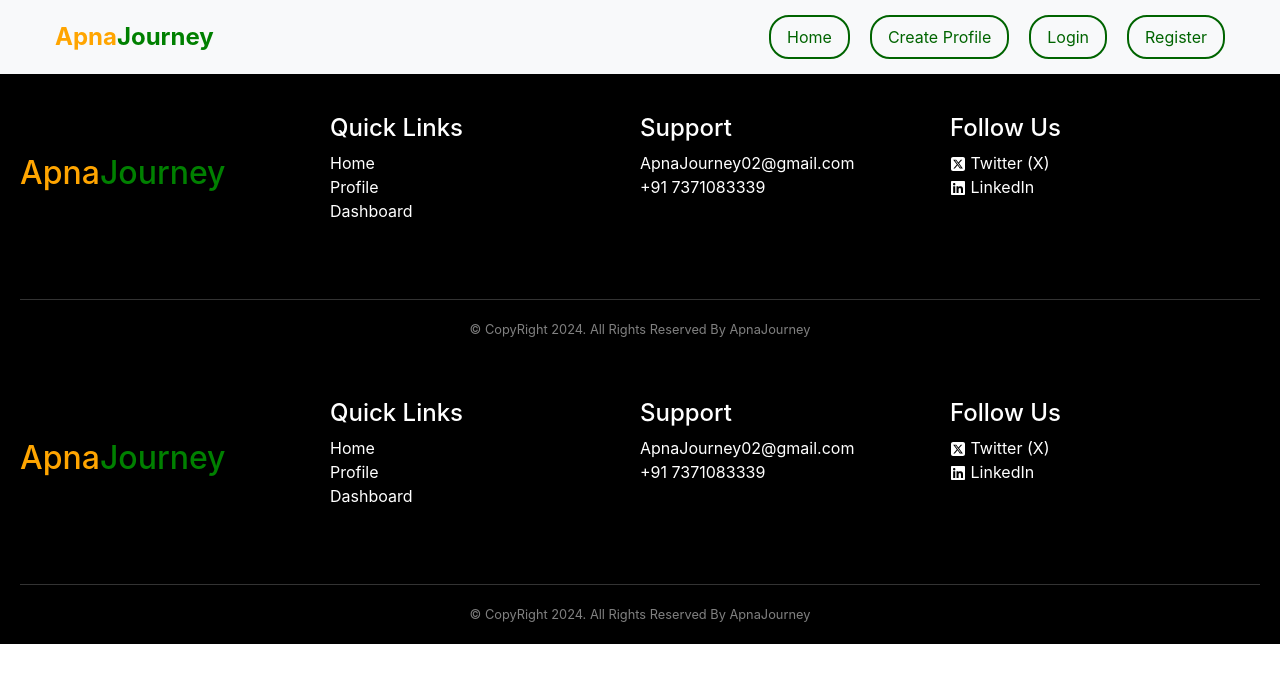
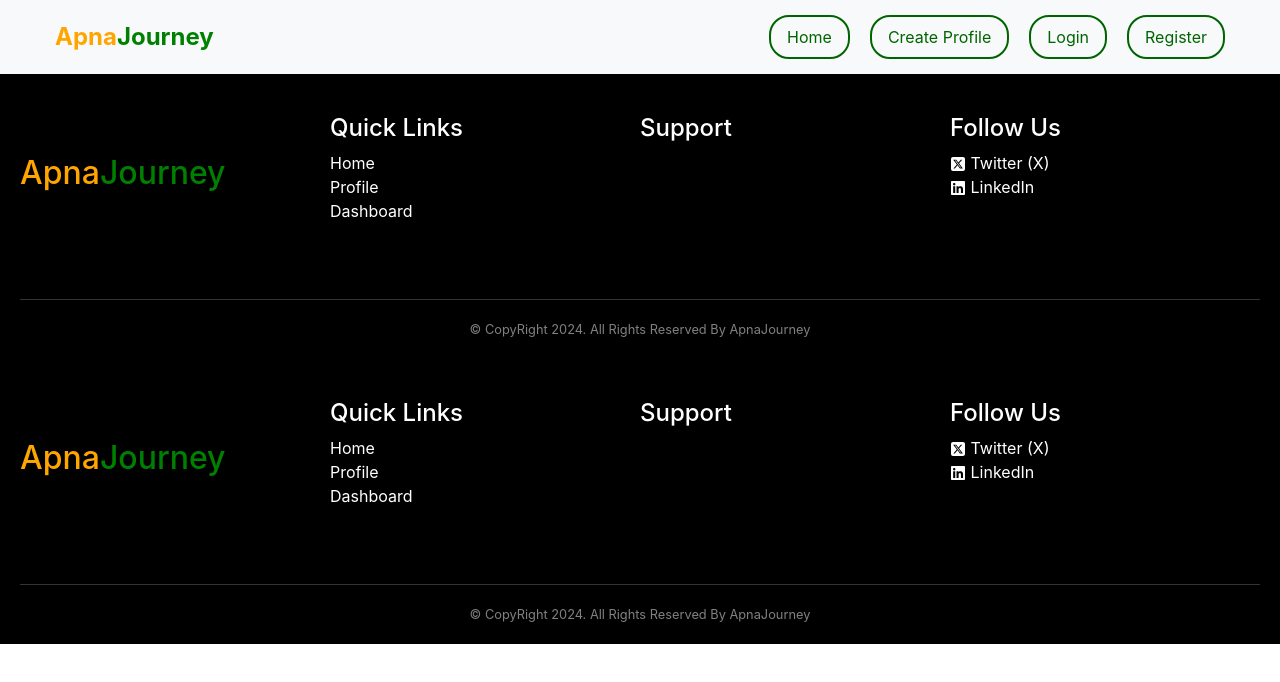
Before and after one commit to Apna-Journey/Apna1, a React (Create React App) app: page /footer in a window 1280 px wide. Shown: the top 682 px of the page. Built offline with nearby package versions, Linux system fonts and the light colour scheme.

Commit message:
No message

```diff
--- a/src/Component/Footer.jsx
+++ b/src/Component/Footer.jsx
@@ -56,8 +56,8 @@ const Footer = () => {
       <div style={sectionStyle}>
         <h4>Support</h4>
         <ul style={{ listStyle: 'none', padding: 0 }}>
-          <li>ApnaJourney02@gmail.com</li>
-          <li>+91 7371083339</li>
+          {/* <li>ApnaJourney02@gmail.com</li>
+          <li>+91 7371083339</li> */}
         </ul>
       </div>
 
@@ -70,7 +70,7 @@ const Footer = () => {
             </Link>
           </li>
           <li>
-            <Link to="https://www.linkedin.com/in/anandsingh76/" style={linkStyle}>
+            <Link to="/" style={linkStyle}>
               <FaLinkedin /> LinkedIn
             </Link>
           </li>
```
